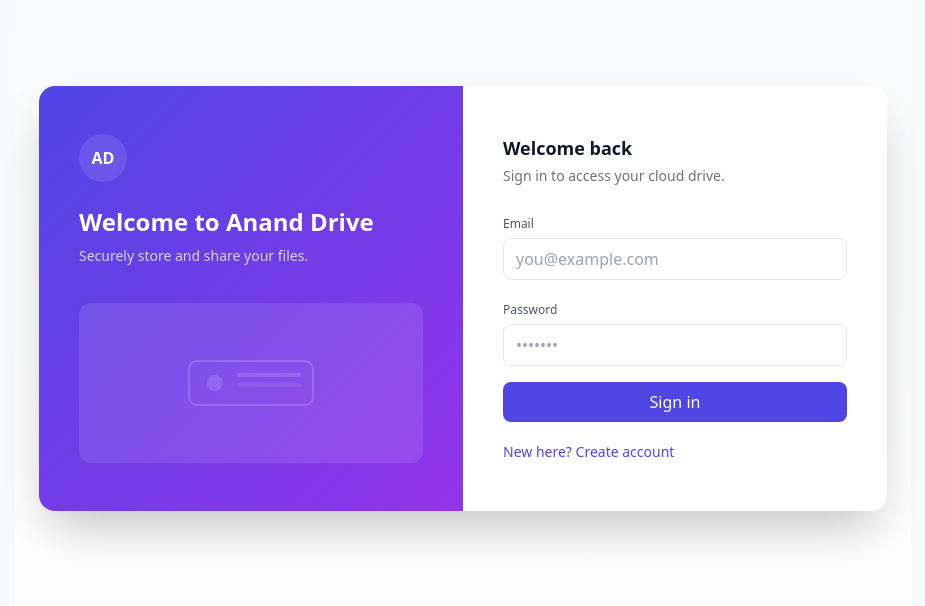
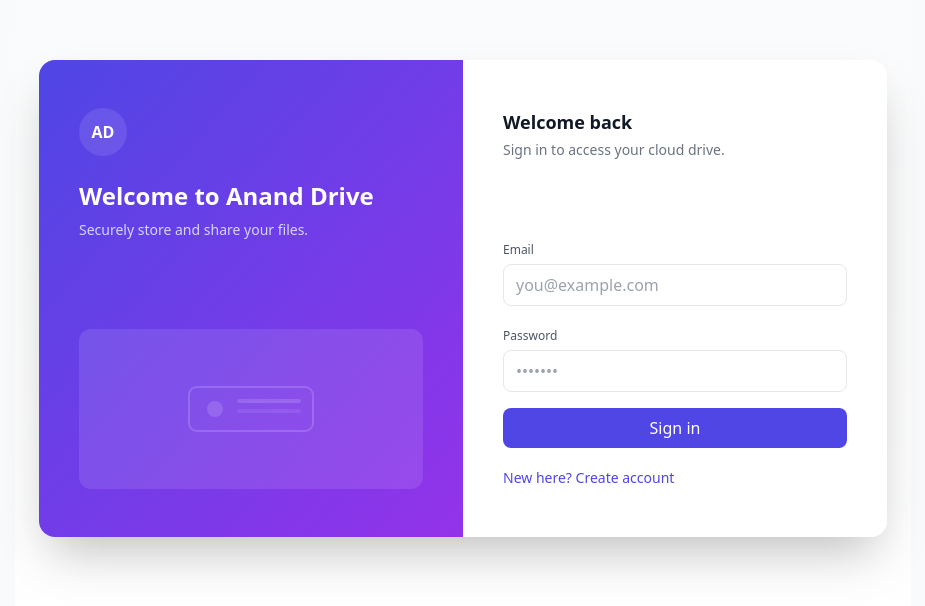
Before and after one commit to anandb13/anand-driver, a React (Create React App) app: page / in a window 1280 px wide. Shown: the part 102-708 px from the top of the page, without its empty margins (177-1102 px from the left). Built offline with nearby package versions, Linux system fonts and the light colour scheme; no server answers.

Commit message:
error design

```diff
--- a/src/components/auth/AuthForm.jsx
+++ b/src/components/auth/AuthForm.jsx
@@ -36,11 +36,14 @@ export default function AuthForm({ mode }) {
 
   return (
     <>
-      {error && (
-        <p className="mb-4 text-sm text-red-700 bg-red-50 px-3 py-2 rounded">
-          {error}
-        </p>
-      )}
+      {/* reserve vertical space to avoid layout shift when an error appears */}
+      <div className="mb-4 min-h-[36px]">
+        {error ? (
+          <p role="alert" className="text-sm text-red-700 bg-red-50 px-3 py-2 rounded">
+            {error}
+          </p>
+        ) : null}
+      </div>
 
       <form onSubmit={submit} className="space-y-4">
         {["email", "password"].map((field) => (
```
